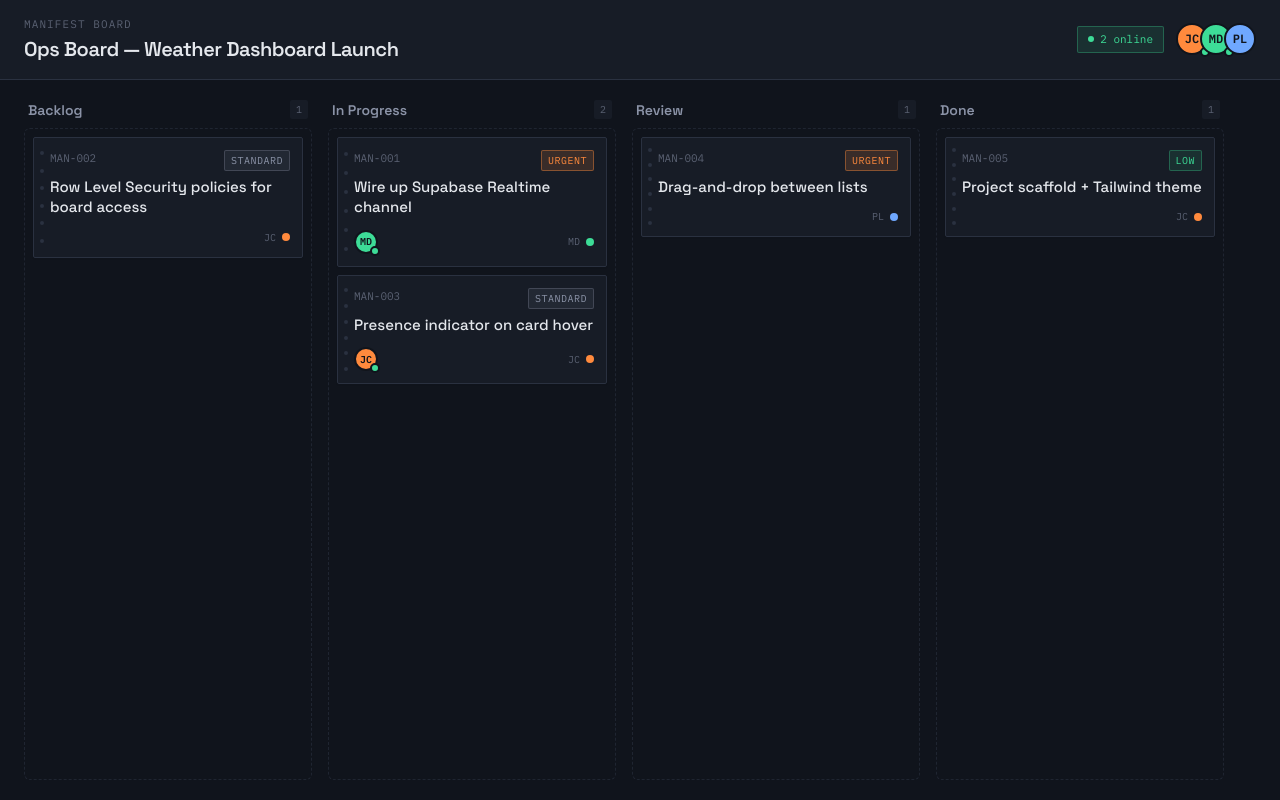
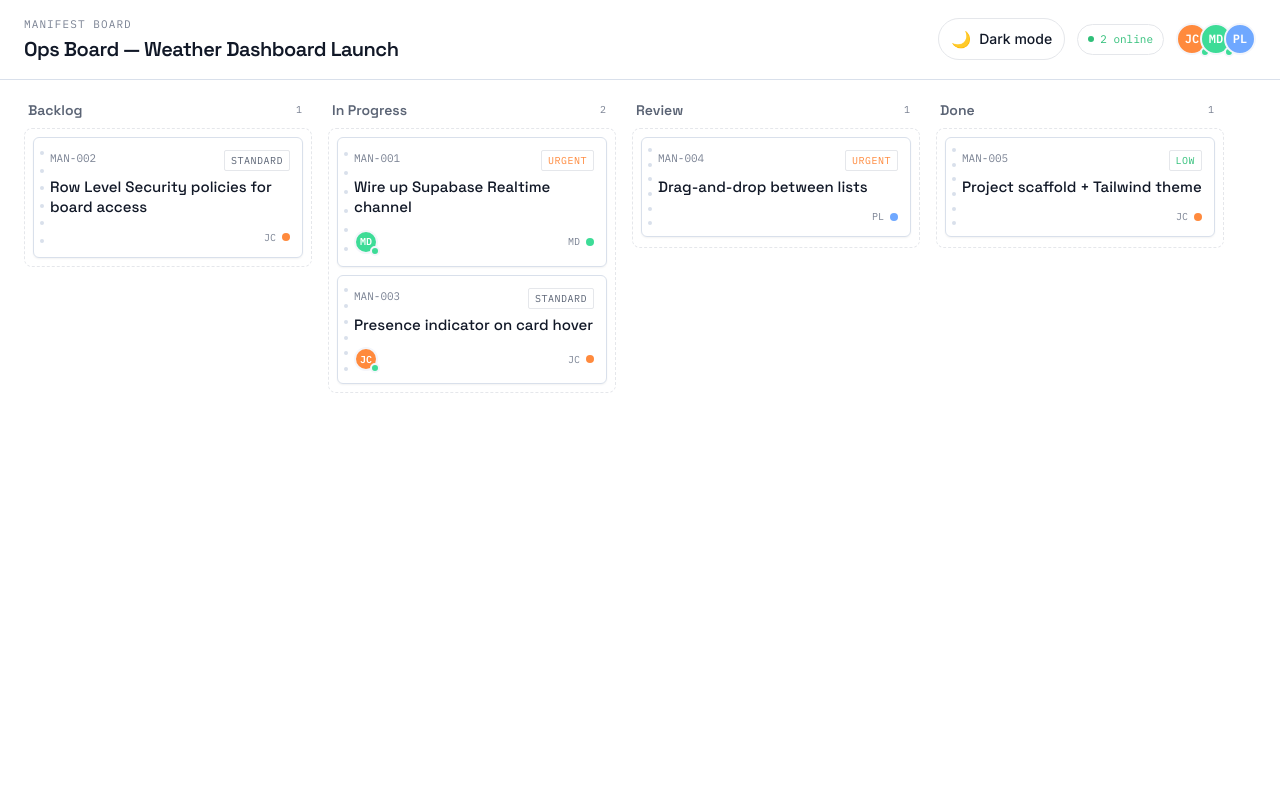
Before and after one commit to JoshuaMColon/collaborative-kanban-board, a React (Vite) app: page / in a window 1280 px wide. Built offline with nearby package versions, Linux system fonts and the light colour scheme.

Commit message:
Added a light and dark mode

```diff
--- a/src/App.tsx
+++ b/src/App.tsx
@@ -1,8 +1,41 @@
+import { useEffect, useState } from "react";
 import { Board } from "./components/Board";
 import { initialBoard } from "./data/mockData";
 
+type ThemeMode = "light" | "dark";
+
+function getInitialTheme(): ThemeMode {
+  if (typeof window === "undefined") return "dark";
+
+  const stored = window.localStorage.getItem("kanban-theme");
+  if (stored === "light" || stored === "dark") {
+    return stored;
+  }
+
+  return window.matchMedia("(prefers-color-scheme: dark)").matches
+    ? "dark"
+    : "light";
+}
+
 function App() {
-  return <Board initialBoard={initialBoard} />;
+  const [theme, setTheme] = useState<ThemeMode>(getInitialTheme);
+
+  useEffect(() => {
+    const root = document.documentElement;
+    root.classList.toggle("dark", theme === "dark");
+    root.style.colorScheme = theme;
+    window.localStorage.setItem("kanban-theme", theme);
+  }, [theme]);
+
+  return (
+    <Board
+      initialBoard={initialBoard}
+      theme={theme}
+      onToggleTheme={() =>
+        setTheme((current) => (current === "dark" ? "light" : "dark"))
+      }
+    />
+  );
 }
 
 export default App;
--- a/src/components/Board.tsx
+++ b/src/components/Board.tsx
@@ -1,4 +1,3 @@
-import { useMemo, useState } from "react";
 import {
   DndContext,
   DragOverlay,
@@ -10,25 +9,34 @@ import {
   type DragOverEvent,
   type DragStartEvent,
 } from "@dnd-kit/core";
-import type { Board as BoardType, BoardCard } from "../types";
+import { useMemo, useState } from "react";
 import { collaborators, presence } from "../data/mockData";
+import type { BoardCard, Board as BoardType } from "../types";
+import { CardTicket } from "./CardTicket";
+import { ListColumn } from "./ListColumn";
 import { PresenceBar } from "./PresenceBar";
-import { ListColumn } from "./ListColumn";
-import { CardTicket } from "./CardTicket";
 
-export function Board({ initialBoard }: { initialBoard: BoardType }) {
+export function Board({
+  initialBoard,
+  theme,
+  onToggleTheme,
+}: {
+  initialBoard: BoardType;
+  theme: "light" | "dark";
+  onToggleTheme: () => void;
+}) {
   const [board, setBoard] = useState(initialBoard);
   const [activeCard, setActiveCard] = useState<BoardCard | null>(null);
 
   const sensors = useSensors(
     useSensor(PointerSensor, {
       activationConstraint: { distance: 6 },
-    })
+    }),
   );
 
   const collaboratorsById = useMemo(
     () => new Map(collaborators.map((c) => [c.id, c])),
-    []
+    [],
   );
 
   const presenceByCard = useMemo(() => {
@@ -80,7 +88,7 @@ export function Board({ initialBoard }: { initialBoard: BoardType }) {
     setBoard((prev) => ({
       ...prev,
       cards: prev.cards.map((c) =>
-        c.id === activeId ? { ...c, listId: targetListId } : c
+        c.id === activeId ? { ...c, listId: targetListId } : c,
       ),
     }));
   }
@@ -122,11 +130,13 @@ export function Board({ initialBoard }: { initialBoard: BoardType }) {
   }
 
   return (
-    <div className="flex h-screen flex-col bg-ink">
+    <div className="flex min-h-screen flex-col bg-ink text-text-primary transition-colors">
       <PresenceBar
         boardTitle={board.title}
         collaborators={collaborators}
         presence={presence}
+        theme={theme}
+        onToggleTheme={onToggleTheme}
       />
 
       <DndContext
@@ -136,7 +146,7 @@ export function Board({ initialBoard }: { initialBoard: BoardType }) {
         onDragOver={handleDragOver}
         onDragEnd={handleDragEnd}
       >
-        <div className="flex flex-1 gap-4 overflow-x-auto px-6 py-5">
+        <div className="flex flex-1 flex-col gap-4 overflow-x-auto overflow-y-auto px-4 py-4 sm:px-6 sm:py-5 lg:flex-row lg:items-start">
           {board.lists
             .sort((a, b) => a.order - b.order)
             .map((list) => (
@@ -152,7 +162,7 @@ export function Board({ initialBoard }: { initialBoard: BoardType }) {
 
         <DragOverlay>
           {activeCard ? (
-            <div className="w-72">
+            <div className="w-full max-w-[18rem] sm:w-72">
               <CardTicket card={activeCard} viewers={[]} />
             </div>
           ) : null}
--- a/src/components/CardTicket.tsx
+++ b/src/components/CardTicket.tsx
@@ -1,8 +1,8 @@
 import { useSortable } from "@dnd-kit/sortable";
 import { CSS } from "@dnd-kit/utilities";
 import type { BoardCard, Collaborator, PresenceEntry } from "../types";
+import { PresenceAvatar } from "./PresenceAvatar";
 import { PriorityTag } from "./PriorityTag";
-import { PresenceAvatar } from "./PresenceAvatar";
 
 export function CardTicket({
   card,
@@ -13,8 +13,14 @@ export function CardTicket({
   assignee?: Collaborator;
   viewers: (Collaborator & { presence: PresenceEntry })[];
 }) {
-  const { attributes, listeners, setNodeRef, transform, transition, isDragging } =
-    useSortable({ id: card.id, data: { type: "card", card } });
+  const {
+    attributes,
+    listeners,
+    setNodeRef,
+    transform,
+    transition,
+    isDragging,
+  } = useSortable({ id: card.id, data: { type: "card", card } });
 
   const style = {
     transform: CSS.Transform.toString(transform),
@@ -27,7 +33,7 @@ export function CardTicket({
       style={style}
       {...attributes}
       {...listeners}
-      className={`group relative cursor-grab select-none rounded-sm border border-ink-border bg-ink-surface pl-4 pr-3 py-3 shadow-sm transition-colors hover:border-ink-borderLight active:cursor-grabbing ${
+      className={`group relative cursor-grab select-none rounded-md border border-ink-border bg-ink-surface pl-4 pr-3 py-3 shadow-sm transition-colors hover:border-ink-borderLight active:cursor-grabbing ${
         isDragging ? "opacity-40" : "opacity-100"
       }`}
     >
@@ -42,7 +48,9 @@ export function CardTicket({
       </div>
 
       <div className="flex items-start justify-between gap-2">
-        <span className="font-mono text-[11px] text-text-muted">{card.code}</span>
+        <span className="font-mono text-[11px] text-text-muted">
+          {card.code}
+        </span>
         <PriorityTag priority={card.priority} />
       </div>
 
--- a/src/components/ListColumn.tsx
+++ b/src/components/ListColumn.tsx
@@ -1,6 +1,14 @@
 import { useDroppable } from "@dnd-kit/core";
-import { SortableContext, verticalListSortingStrategy } from "@dnd-kit/sortable";
-import type { BoardCard, BoardList, Collaborator, PresenceEntry } from "../types";
+import {
+  SortableContext,
+  verticalListSortingStrategy,
+} from "@dnd-kit/sortable";
+import type {
+  BoardCard,
+  BoardList,
+  Collaborator,
+  PresenceEntry,
+} from "../types";
 import { CardTicket } from "./CardTicket";
 
 export function ListColumn({
@@ -20,7 +28,7 @@ export function ListColumn({
   });
 
   return (
-    <div className="flex w-72 shrink-0 flex-col">
+    <div className="flex w-full shrink-0 flex-col lg:w-72">
       <div className="mb-2 flex items-center justify-between px-1">
         <h2 className="font-display text-sm font-semibold text-text-secondary">
           {list.title}
@@ -32,8 +40,10 @@ export function ListColumn({
 
       <div
         ref={setNodeRef}
-        className={`flex min-h-[120px] flex-1 flex-col gap-2 rounded-md border border-dashed p-2 transition-colors ${
-          isOver ? "border-signal-amber/60 bg-signal-amber/5" : "border-ink-border/60"
+        className={`flex min-h-[120px] flex-1 flex-col gap-2 rounded-lg border border-dashed p-2 transition-colors ${
+          isOver
+            ? "border-signal-amber/60 bg-signal-amber/5 shadow-inner"
+            : "border-ink-border/70 bg-ink-surface/70"
         }`}
       >
         <SortableContext
@@ -53,7 +63,9 @@ export function ListColumn({
                 key={card.id}
                 card={card}
                 assignee={
-                  card.assigneeId ? collaboratorsById.get(card.assigneeId) : undefined
+                  card.assigneeId
+                    ? collaboratorsById.get(card.assigneeId)
+                    : undefined
                 }
                 viewers={viewers}
               />
--- a/src/components/PresenceAvatar.tsx
+++ b/src/components/PresenceAvatar.tsx
@@ -24,15 +24,15 @@ export function PresenceAvatar({
         className={`relative flex ${dims} items-center justify-center rounded-full border-2 font-mono font-semibold text-ink`}
         style={{
           backgroundColor: collaborator.color,
-          borderColor: "#10141C",
+          borderColor: "var(--page-bg)",
         }}
       >
         {collaborator.initials}
       </div>
       {isActive && (
         <span
-          className="absolute -bottom-0.5 -right-0.5 h-2.5 w-2.5 rounded-full border-2 border-ink"
-          style={{ backgroundColor: "#3DDC97" }}
+          className="absolute -bottom-0.5 -right-0.5 h-2.5 w-2.5 rounded-full border-2"
+          style={{ backgroundColor: "#3DDC97", borderColor: "var(--page-bg)" }}
           aria-hidden="true"
         />
       )}
--- a/src/components/PresenceBar.tsx
+++ b/src/components/PresenceBar.tsx
@@ -5,15 +5,20 @@ export function PresenceBar({
   boardTitle,
   collaborators,
   presence,
+  theme,
+  onToggleTheme,
 }: {
   boardTitle: string;
   collaborators: Collaborator[];
   presence: PresenceEntry[];
+  theme: "light" | "dark";
+  onToggleTheme: () => void;
 }) {
   const activeIds = new Set(presence.map((p) => p.collaboratorId));
 
   return (
-    <header className="flex items-center justify-between border-b border-ink-border bg-ink-surface px-6 py-4">
+    <header className="border-b border-ink-border bg-ink-surface px-4 py-4 sm:px-6">
+      <div className="flex flex-col gap-3 sm:flex-row sm:items-center sm:justify-between">
         <div>
           <p className="font-mono text-[11px] uppercase tracking-widest text-text-muted">
             Manifest Board
@@ -23,8 +28,17 @@ export function PresenceBar({
           </h1>
         </div>
 
-      <div className="flex items-center gap-3">
-        <div className="flex items-center gap-1.5 rounded-sm border border-live-green/30 bg-live-green/10 px-2.5 py-1">
+        <div className="flex flex-wrap items-center gap-2 sm:gap-3">
+          <button
+            type="button"
+            onClick={onToggleTheme}
+            className="flex items-center gap-2 rounded-full border border-ink-border/70 bg-ink px-3 py-2 text-sm font-medium text-text-primary transition hover:border-ink-borderLight"
+          >
+            <span className="text-base">{theme === "dark" ? "☀️" : "🌙"}</span>
+            <span>{theme === "dark" ? "Light mode" : "Dark mode"}</span>
+          </button>
+
+          <div className="flex items-center gap-1.5 rounded-full border border-live-green/30 bg-live-green/10 px-2.5 py-1.5">
             <span className="h-1.5 w-1.5 rounded-full bg-live-green" />
             <span className="font-mono text-[11px] text-live-green">
               {presence.length} online
@@ -41,6 +55,7 @@ export function PresenceBar({
             ))}
           </div>
         </div>
+      </div>
     </header>
   );
 }
--- a/src/index.css
+++ b/src/index.css
@@ -1,24 +1,64 @@
-@import url('https://fonts.googleapis.com/css2?family=Space+Grotesk:wght@500;600;700&family=IBM+Plex+Mono:wght@400;500;600;700&family=Inter:wght@400;500;600&display=swap');
+@import url("https://fonts.googleapis.com/css2?family=Space+Grotesk:wght@500;600;700&family=IBM+Plex+Mono:wght@400;500;600;700&family=Inter:wght@400;500;600&display=swap");
 
 @tailwind base;
 @tailwind components;
 @tailwind utilities;
 
+:root {
+  color-scheme: light;
+  --page-bg: #f4f6fb;
+  --surface-bg: #ffffff;
+  --surface-2: #eef2f7;
+  --border: #d9e0eb;
+  --border-strong: #bfc7d6;
+  --text-primary: #111827;
+  --text-secondary: #5b6475;
+  --text-muted: #7a8293;
+  --accent: #ff8a3d;
+  --accent-soft: rgba(255, 138, 61, 0.16);
+  --success: #2fbf78;
+  --success-soft: rgba(47, 191, 120, 0.14);
+}
+
+.dark {
+  color-scheme: dark;
+  --page-bg: #10141c;
+  --surface-bg: #171c26;
+  --surface-2: #1f2532;
+  --border: #2a3140;
+  --border-strong: #3a4254;
+  --text-primary: #e4e7ec;
+  --text-secondary: #8b93a7;
+  --text-muted: #5a6172;
+  --accent: #ff8a3d;
+  --accent-soft: rgba(255, 138, 61, 0.16);
+  --success: #3ddc97;
+  --success-soft: rgba(61, 220, 151, 0.14);
+}
+
 * {
   box-sizing: border-box;
 }
 
+html {
+  background-color: var(--page-bg);
+}
+
 body {
   margin: 0;
-  background-color: #10141C;
-  color: #E4E7EC;
-  font-family: 'Inter', ui-sans-serif, system-ui;
+  background-color: var(--page-bg);
+  color: var(--text-primary);
+  font-family: "Inter", ui-sans-serif, system-ui;
   -webkit-font-smoothing: antialiased;
 }
 
+#root {
+  min-height: 100vh;
+}
+
 ::selection {
-  background-color: #FF8A3D;
-  color: #10141C;
+  background-color: var(--accent);
+  color: var(--page-bg);
 }
 
 ::-webkit-scrollbar {
@@ -29,20 +69,22 @@ body {
   background: transparent;
 }
 ::-webkit-scrollbar-thumb {
-  background: #2A3140;
+  background: var(--border-strong);
   border-radius: 4px;
 }
 ::-webkit-scrollbar-thumb:hover {
-  background: #3A4254;
+  background: var(--border);
 }
 
 :focus-visible {
-  outline: 2px solid #FF8A3D;
+  outline: 2px solid var(--accent);
   outline-offset: 2px;
 }
 
 @media (prefers-reduced-motion: reduce) {
-  *, *::before, *::after {
+  *,
+  *::before,
+  *::after {
     animation-duration: 0.001ms !important;
     animation-iteration-count: 1 !important;
     transition-duration: 0.001ms !important;
--- a/tailwind.config.js
+++ b/tailwind.config.js
@@ -1,27 +1,28 @@
 /** @type {import('tailwindcss').Config} */
 export default {
+  darkMode: "class",
   content: ["./index.html", "./src/**/*.{js,ts,jsx,tsx}"],
   theme: {
     extend: {
       colors: {
         ink: {
-          DEFAULT: "#10141C",
-          surface: "#171C26",
-          border: "#2A3140",
-          borderLight: "#3A4254",
+          DEFAULT: "var(--surface-bg)",
+          surface: "var(--surface-bg)",
+          border: "var(--border)",
+          borderLight: "var(--border-strong)",
         },
         signal: {
-          amber: "#FF8A3D",
-          amberDim: "#9C5A28",
+          amber: "var(--accent)",
+          amberDim: "var(--accent-soft)",
         },
         live: {
-          green: "#3DDC97",
-          greenDim: "#1F6B4C",
+          green: "var(--success)",
+          greenDim: "var(--success-soft)",
         },
         text: {
-          primary: "#E4E7EC",
-          secondary: "#8B93A7",
-          muted: "#5A6172",
+          primary: "var(--text-primary)",
+          secondary: "var(--text-secondary)",
+          muted: "var(--text-muted)",
         },
       },
       fontFamily: {
@@ -42,4 +43,4 @@ export default {
     },
   },
   plugins: [],
-}
+};
```
Also changed, not shown: 5 other files (tests, documents, lock files or other folders). Lines whose indentation alone changed are shown as unchanged.
